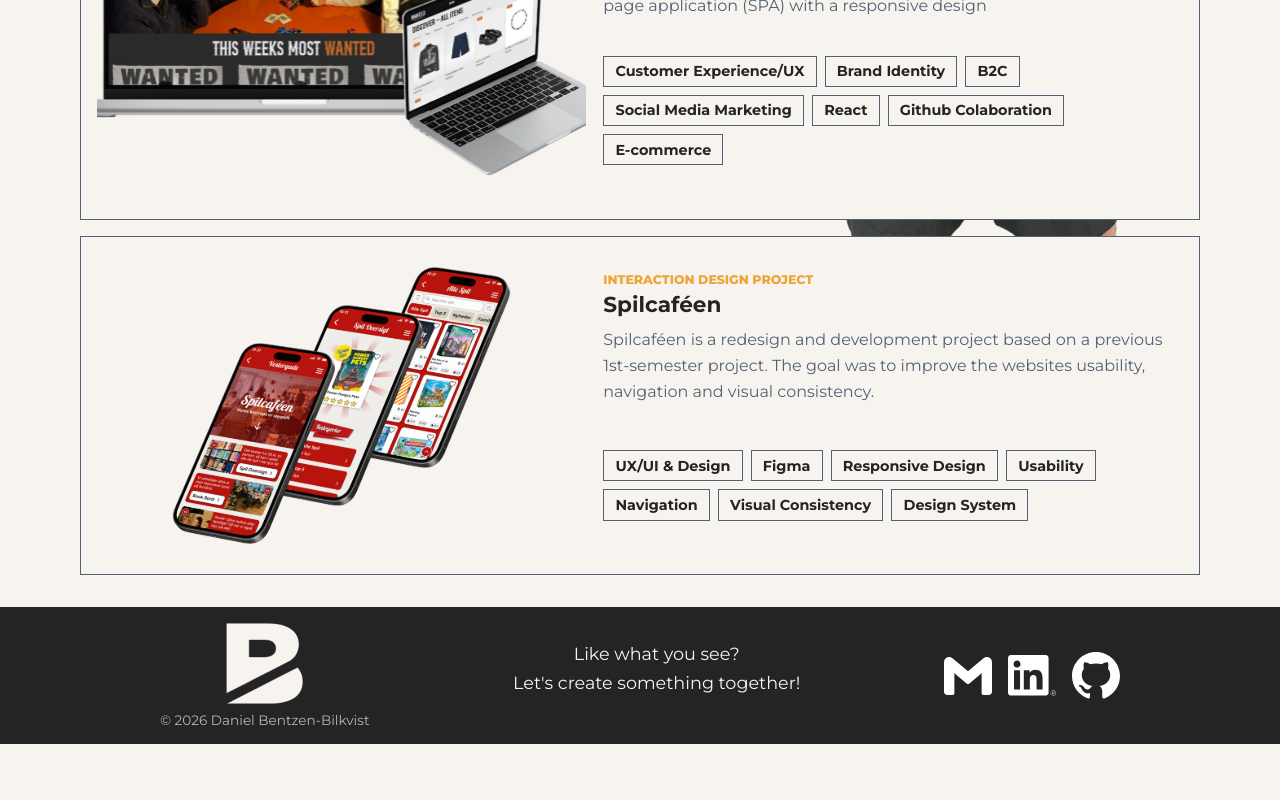
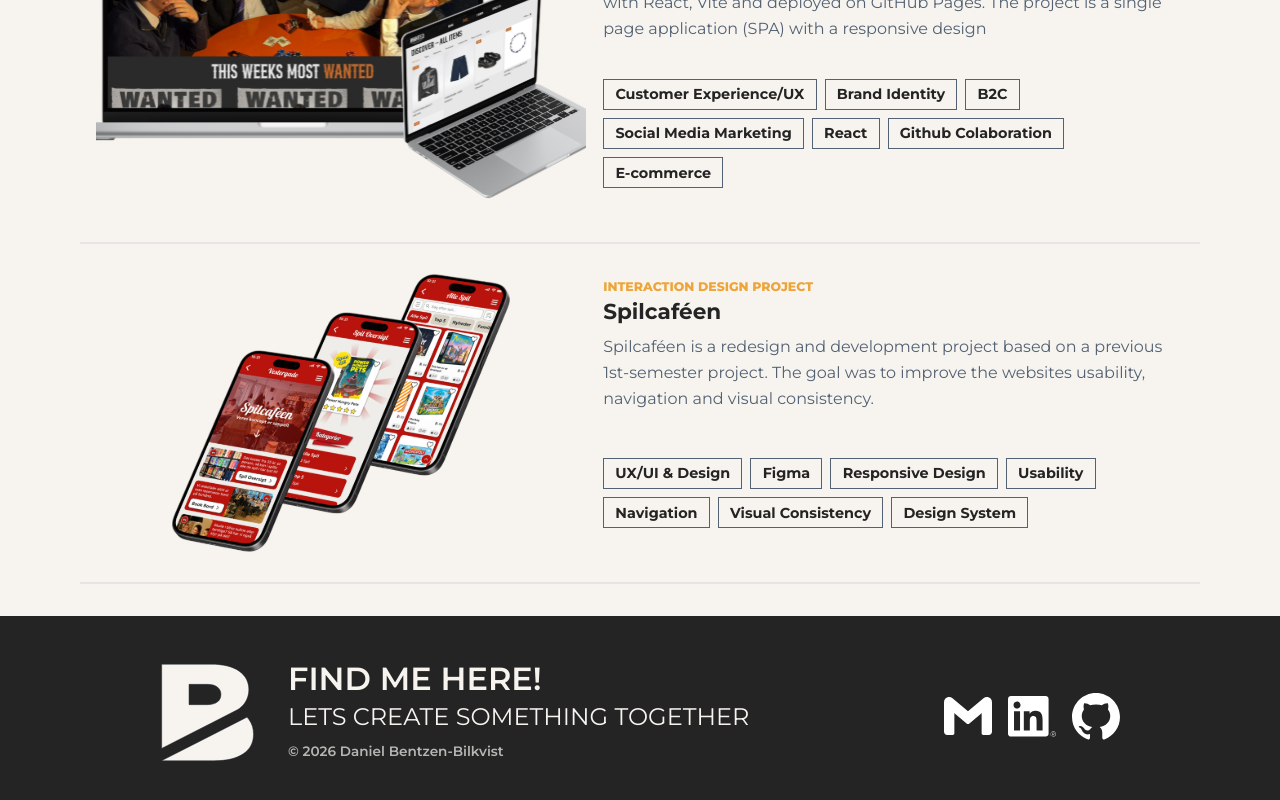
Before and after one commit to danielbilkvist/danielbilkvist.github.io, a React (Vite) app: page / in a window 1280 px wide. Shown: the part 900-1700 px from the top of the page. Before the commit the page ends 1644 px from the top, so only its background shows below. Built offline with nearby package versions, Linux system fonts and the light colour scheme; a web font is replaced by a local one.

Commit message:
Footer Update

```diff
--- a/src/components/Footer.jsx
+++ b/src/components/Footer.jsx
@@ -3,22 +3,21 @@ import styles from "./Footer.module.css";
 function Footer() {
   return (
     <footer className={styles.footer}>
+      <div className={styles.contact}>
       <div className={styles.brand}>
         <img
           className={styles.logo}
           src={`${import.meta.env.BASE_URL}LogoB.svg`}
           alt="Signature"
         />
+      </div>
+      <div className={styles.title}>
+        <h1 className={styles.titleHeading}>FIND ME HERE!</h1>
+        <h3 className={styles.titleSub}>LETS CREATE SOMETHING TOGETHER</h3>
         <span className={styles.copyright}>
           &copy; 2026 Daniel Bentzen-Bilkvist
         </span>
       </div>
-
-      <div className={styles.title}>
-        <h3 className={styles.titleHeading}>Like what you see?</h3>
-        <h3 className={styles.titleHeading}>
-          Let's create something together!
-        </h3>
       </div>
 
       <nav className={styles.links} aria-label="Contact links">
--- a/src/components/Footer.module.css
+++ b/src/components/Footer.module.css
@@ -5,7 +5,14 @@
   margin: 0 auto;
   min-height: 7rem;
   background-color: var(--text);
-  padding: 1rem 10rem;
+  padding: 3rem 10rem;
+}
+
+.contact {
+  display: flex;
+  flex-direction: row;
+  align-items: left;
+  gap: 2rem;
 }
 
 .brand {
@@ -15,7 +22,7 @@
 }
 
 .brand img {
-  width: 5rem;
+  width: 6rem;
   height: auto;
   margin-bottom: 0.5rem;
 }
@@ -48,7 +55,7 @@
 }
 
 .title {
-  text-align: center;
+  text-align: left;
   color: var(--bg);
   font-size: 1rem;
   font-weight: 600;
@@ -57,8 +64,14 @@
 
 .titleHeading {
   color: var(--bg);
-  font-size: 1.1rem;
+  font-size: 2rem;
   margin-bottom: 0.5rem;
+  font-weight: 600;
+}
+
+.titleSub {
+  color: var(--bg);
+  font-size: 1.5rem;
   font-weight: 400;
 }
 
--- a/src/pages/HomePage.module.css
+++ b/src/pages/HomePage.module.css
@@ -32,7 +32,7 @@
 }
 
 .section {
-    margin-top: 2rem;
+  margin-top: 4rem;
   padding: 2rem 0;
   z-index: 0;
 }
@@ -41,7 +41,6 @@
   display: grid;
   gap: 0.5rem;
   max-width: 640px;
-  margin-bottom: 0.5rem;
 }
 
 .skills {
@@ -73,7 +72,7 @@
 .projectGrid {
   display: grid;
   grid-template-columns: 1fr;
-  gap: 1rem;
+  /* gap: 1rem; */
 }
 
 .projectCard {
@@ -82,16 +81,20 @@
   align-items: stretch;
   overflow: hidden;
   border-radius: var(--radius-none);
-  border: 1px solid var(--text-light);
+  border-bottom: 2px solid #e6e5e5;
+  padding: 1.5rem 0;
+  /* border: 1px solid var(--text-light); */
   background: var(--bg);
   text-decoration: none;
   z-index: 1;
   padding: 1rem;
 }
 
-.projectCard:hover {
-  transform: translateY(-0.25rem);
-  transition: transform 0.1s ease-in-out;
+.projectCard:hover img{
+  /* transform: translateY(-0.25rem);
+  transition: transform 0.1s ease-in-out; */
+  transform: scale(1.02);
+  transition: transform 0.2s ease-in-out;
 }
 
 .projectCard img {
@@ -120,19 +123,23 @@
     min-height: 0;
   }
 
+  .heroSection {
+    min-height: 0;
+  }
+
   .heroImage img {
     right: 0rem;
-    width: 20rem;
+    width: 25rem;
   }
 }
 
 @media (max-width: 720px) {
-  .heroSection {
-    max-width: 300px;
+  .heroImage img {
+  display: none;
   }
 
-  .heroImage img {
-    width: 18rem;
+  .section {
+    padding: 0rem 0;
   }
 
   .projectCard {
@@ -143,10 +150,3 @@
     width: 100%;
   }
 }
-
-
-@media (max-width: 480px) {
-  .heroImage img {
-    display: none;
-  }
-}
```
